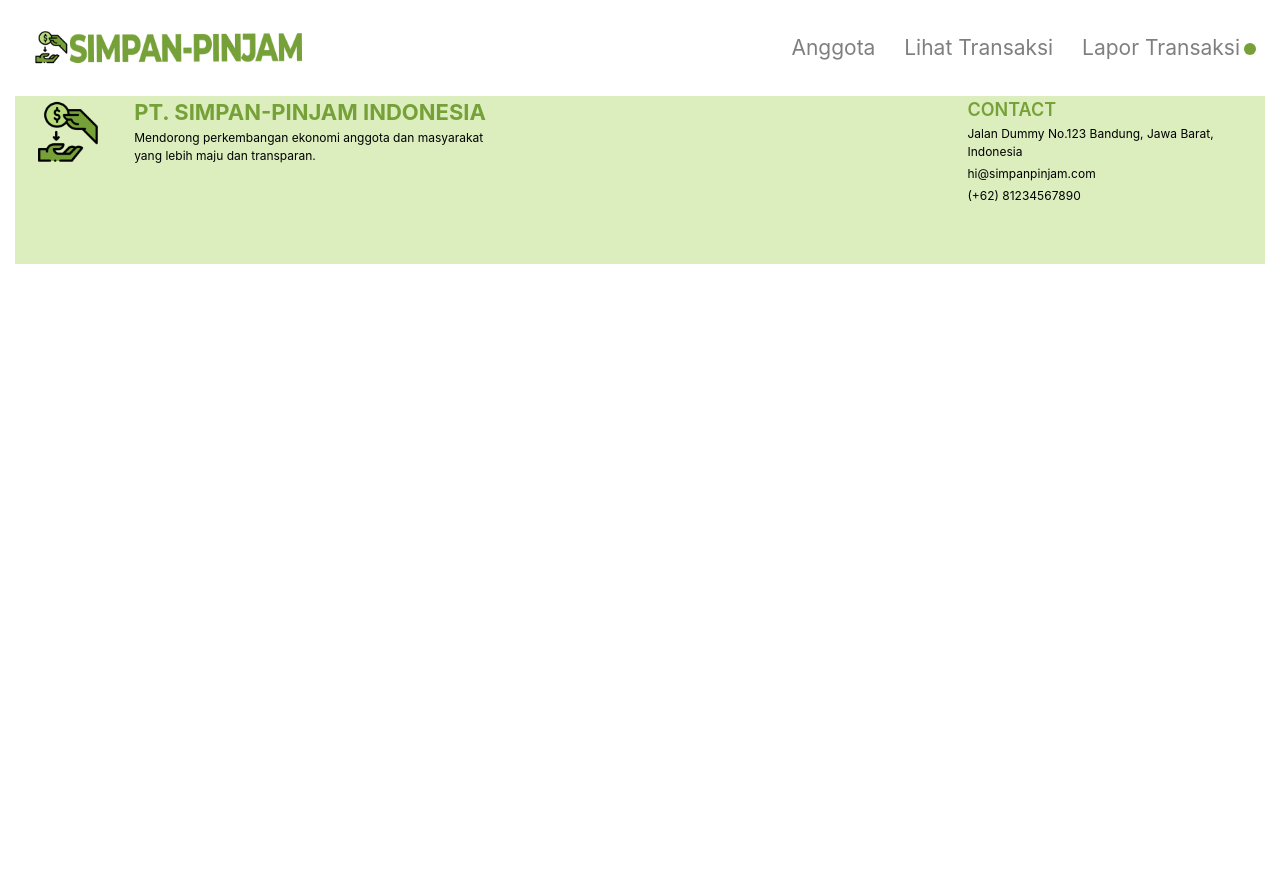
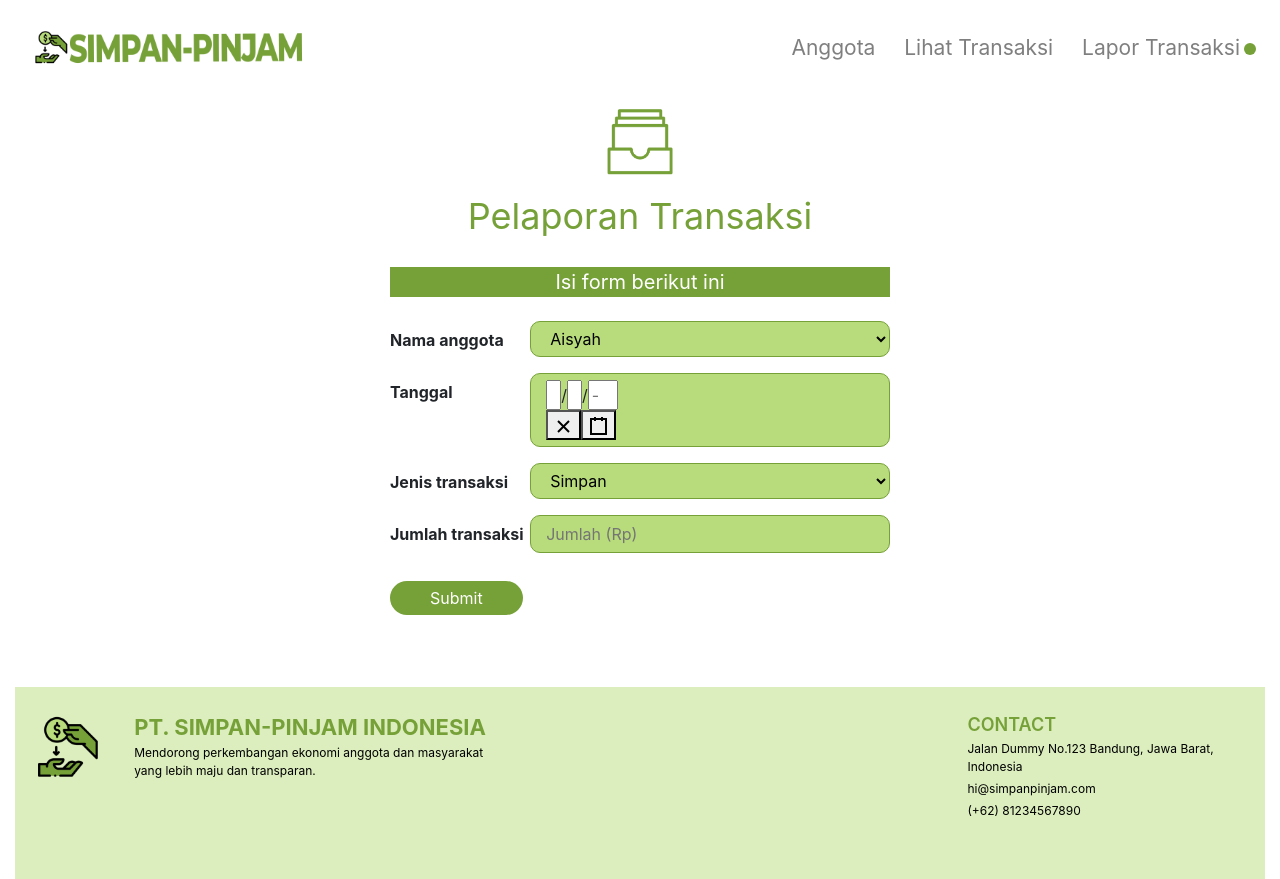
Before and after one commit to aisyahizzah/web-simpan-pinjam, a React (Create React App) app: page /lapor-transaksi in a window 1280 px wide. Before the commit the page ends 800 px from the top, so only its background shows below. Built offline with nearby package versions, Linux system fonts and the light colour scheme.

Commit message:
Add Lapor Transaksi page

```diff
--- a/src/App.js
+++ b/src/App.js
@@ -3,6 +3,7 @@ import 'bootstrap/dist/css/bootstrap.min.css';
 import Layout from './components/Layout';
 import Anggota from './pages/Anggota';
 import LihatTransaksi from './pages/LihatTransaksi';
+import LaporTransaksi from './pages/LaporTransaksi';
 import { Switch, Route, BrowserRouter } from 'react-router-dom';
 
 function App() {
@@ -13,6 +14,7 @@ function App() {
           <Switch>
             <Route exact path="/anggota" component={Anggota}/>
             <Route exact path="/lihat-transaksi" component={LihatTransaksi}/>
+            <Route exact path="/lapor-transaksi" component={LaporTransaksi}/>
           </Switch>
         </BrowserRouter>
       </Layout>
--- /dev/null
+++ b/src/pages/LaporTransaksi.js
@@ -0,0 +1,74 @@
+import Laporan from '../images/icon-laporan.png';
+import '../styles/LaporTransaksi.css';
+import React, { useState } from 'react';
+import DatePicker from 'react-date-picker';
+
+
+function LaporTransaksi() {
+    const [ daftarAnggota ] = useState(["Aisyah", "Aisyah", "Aisyah"]);
+    const [ jenisTransaksi ] = useState(["Simpan", "Pinjam"]);
+
+    return(
+        <div className="App-lapor-transaksi">
+            <div className="Lapor-transaksi-header">
+                <img className="Lapor-transaksi-header-icon" src={Laporan}/>
+                <div className="Lapor-transaksi-header-title">Pelaporan Transaksi</div>
+            </div>
+            <div className="Lapor-transaksi-body">
+                <div className="Lapor-transaksi-body-title">Isi form berikut ini</div>
+                <div className="Lapor-transaksi-body-form">
+                    <form>
+                        <div id = "Lapor-transaksi-form-container">
+
+                            <div className = "Lapor-transaksi-input">
+                                <div className = "Lapor-transaksi-input-label">Nama anggota</div>
+                                <select className = "Lapor-transaksi-input-field" >
+                                    {
+                                        daftarAnggota.map((anggota) =>
+                                        (
+                                            <option value={anggota}>{ anggota }</option>
+                                        ))
+                                    }
+                                </select>
+                            </div>
+
+                            <div className = "Lapor-transaksi-input">
+                                <div className = "Lapor-transaksi-input-label">Tanggal</div>
+                                <DatePicker className = "Lapor-transaksi-input-field" />
+                            </div>
+
+                            <div className = "Lapor-transaksi-input">
+                                <div className = "Lapor-transaksi-input-label">Jenis transaksi</div>
+                                <select className = "Lapor-transaksi-input-field" id="input-dropdown">
+                                    {
+                                        jenisTransaksi.map((jenis) =>
+                                        (
+                                            <option value={jenis}>{ jenis }</option>
+                                        ))
+                                    }
+                                </select>
+                            </div>
+
+                            <div className = "Lapor-transaksi-input">
+                                <div className = "Lapor-transaksi-input-label">Jumlah transaksi</div>
+                                <input className = "Lapor-transaksi-input-field"
+                                    type = "number"
+                                    name = "jumlah"
+                                    placeholder = "Jumlah (Rp)"
+                                required/>
+                            </div>
+
+                            <input
+                                type = "submit"
+                                value = "Submit"
+                                className = "Lapor-transaksi-form-submit"/>
+
+                        </div>
+                    </form>
+                </div>
+            </div>
+        </div>
+    );
+}
+
+export default LaporTransaksi;
--- /dev/null
+++ b/src/styles/LaporTransaksi.css
@@ -0,0 +1,63 @@
+.Lapor-transaksi-header {
+    padding: 24px 0px;
+}
+
+.Lapor-transaksi-header-icon {
+    width: 70px;
+    margin: 10px;
+}
+
+.Lapor-transaksi-header-title {
+    color: #76a138;
+    font-size: 36px;
+}
+
+.Lapor-transaksi-body {
+    width: 500px;
+    margin: 0px auto 36px auto;
+}
+
+.Lapor-transaksi-body-title {
+    background-color: #76a138;
+    color: white;
+    font-size: 20px;
+}
+
+.Lapor-transaksi-body-form {
+    padding: 16px 0px;
+    text-align: left;
+}
+
+.Lapor-transaksi-input {
+    display: flex;
+}
+
+.Lapor-transaksi-input-label {
+    width: 40%;
+    margin-top: 15px;
+    font-weight: 700;
+}
+
+.Lapor-transaksi-input-field {
+    font-size: 16px;
+    border-radius: 10px;
+    border: 1px solid #76a138;
+    background-color: #b8dc7c;
+    padding: 6px 15px;
+    margin: 8px 0px;
+    width: 100%;
+}
+
+.Lapor-transaksi-form-submit {
+    background-color: #76a138;
+    color: white;
+    border-radius: 20px;
+    padding: 5px 40px;
+    margin: 20px 0px;
+    font-size: 16px;
+    border: none;
+}
+
+#input-dropdown{
+    transition: all 0.5s ease 0s;
+}
```
Also changed, not shown: src/pages/LihatTransaksi.js (+5 -5 lines), src/images/icon-laporan.png (added), 1 other file (tests, documents, lock files or other folders).
